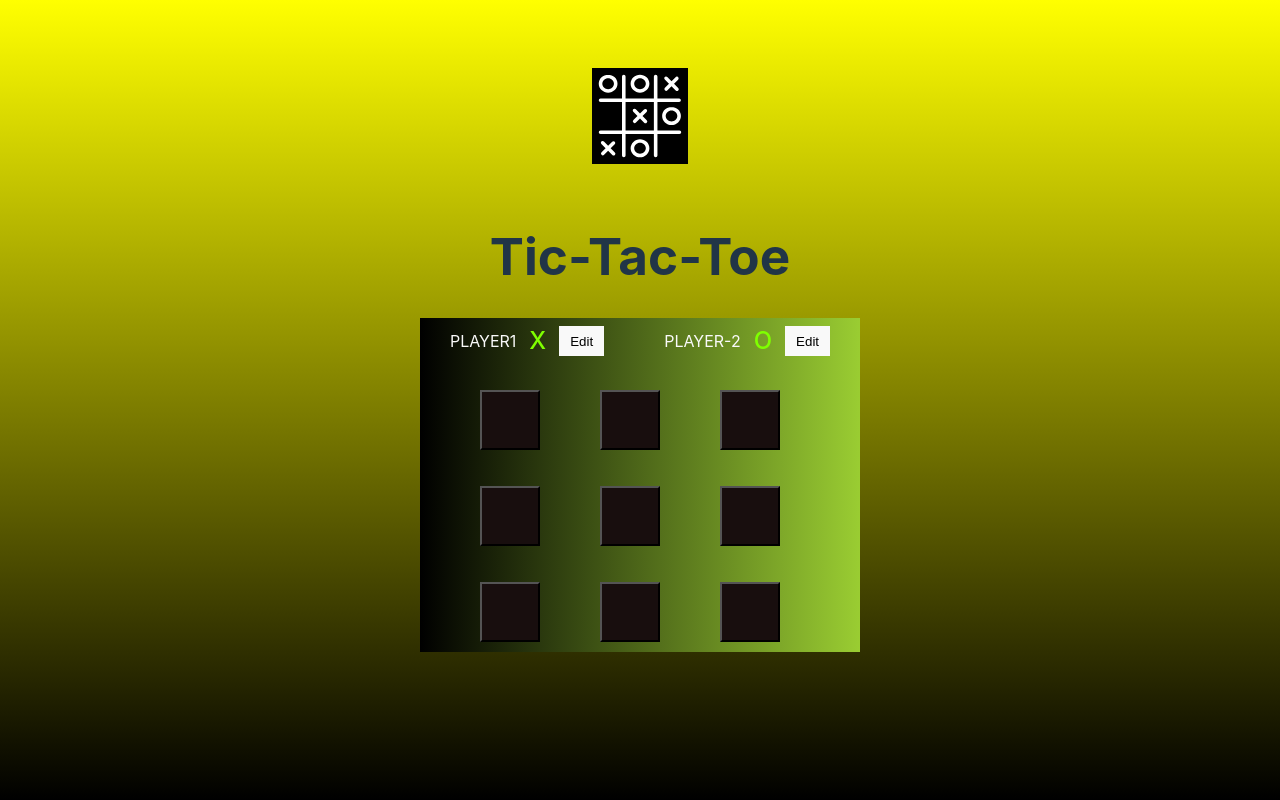
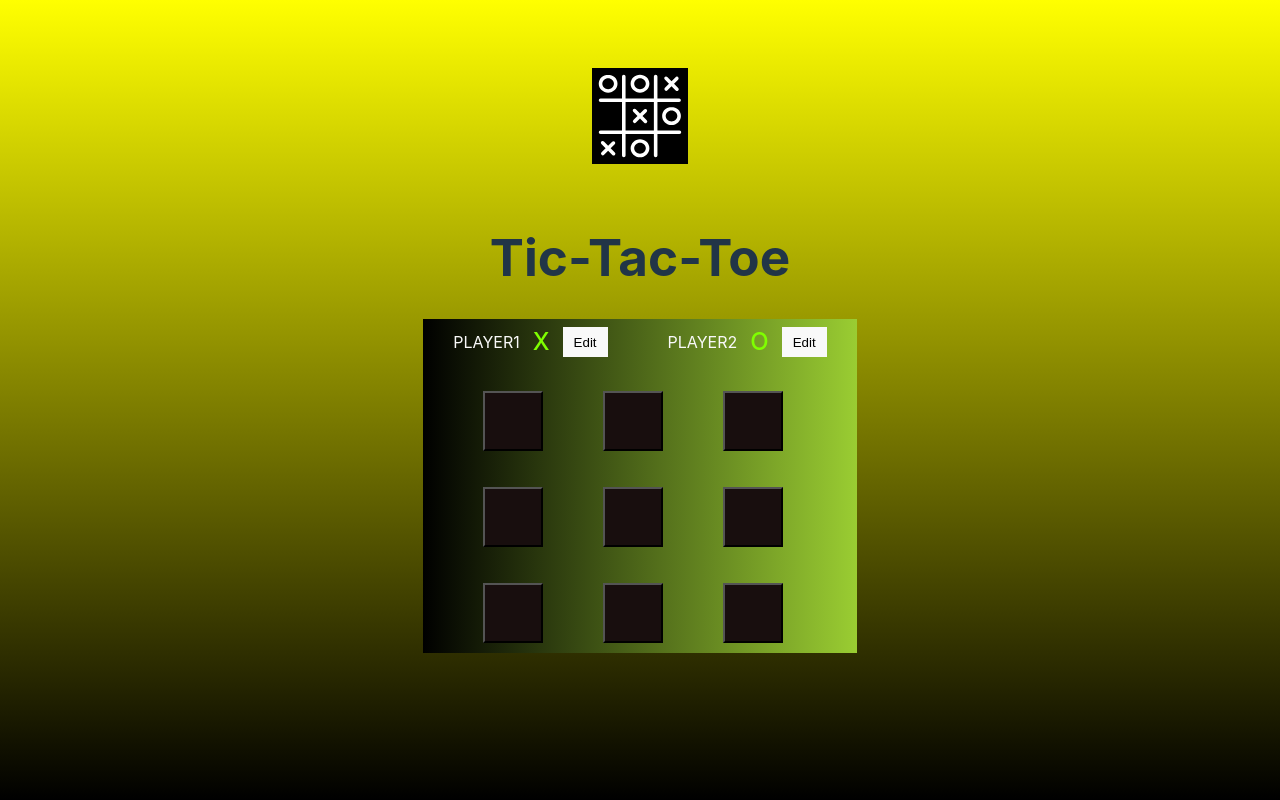
Before and after one commit to SanjeevidharanK/React, a React (Vite) app: page / in a window 1280 px wide. Built offline with nearby package versions, Linux system fonts and the light colour scheme.

Commit message:
main new commit

```diff
--- a/src/App.jsx
+++ b/src/App.jsx
@@ -12,7 +12,7 @@ function App() {
       <main>
         <ol>
           <Player name={"PLAYER1"} symbol={"X"} />
-          <Player name={"PLAYER-2"} symbol={"O"} />
+          <Player name={"PLAYER2"} symbol={"O"} />
         </ol>
         <GameBoard box={0} testin={boolvalue} />
         <GameBoard box={1} testin={boolvalue} />
```
